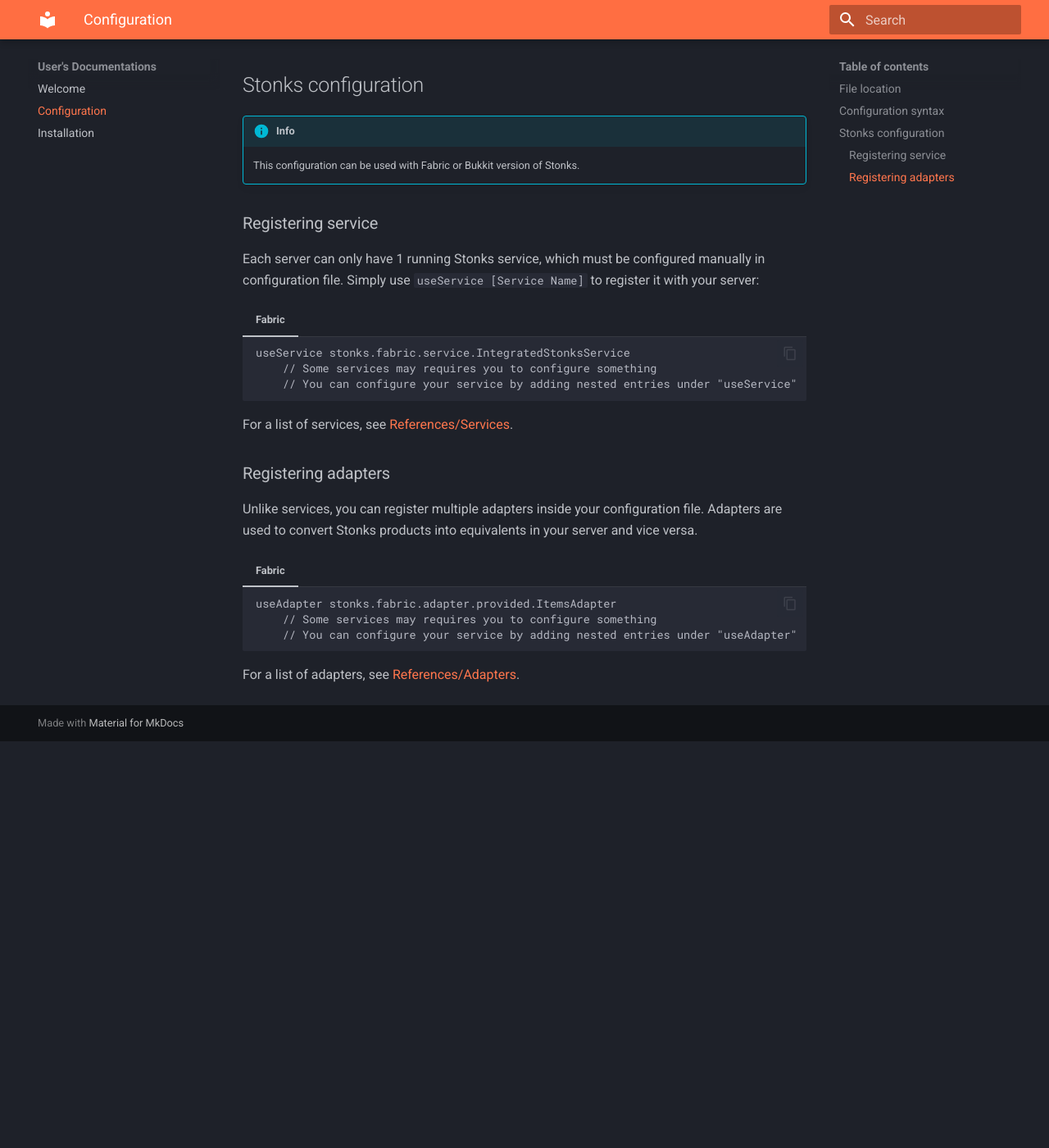
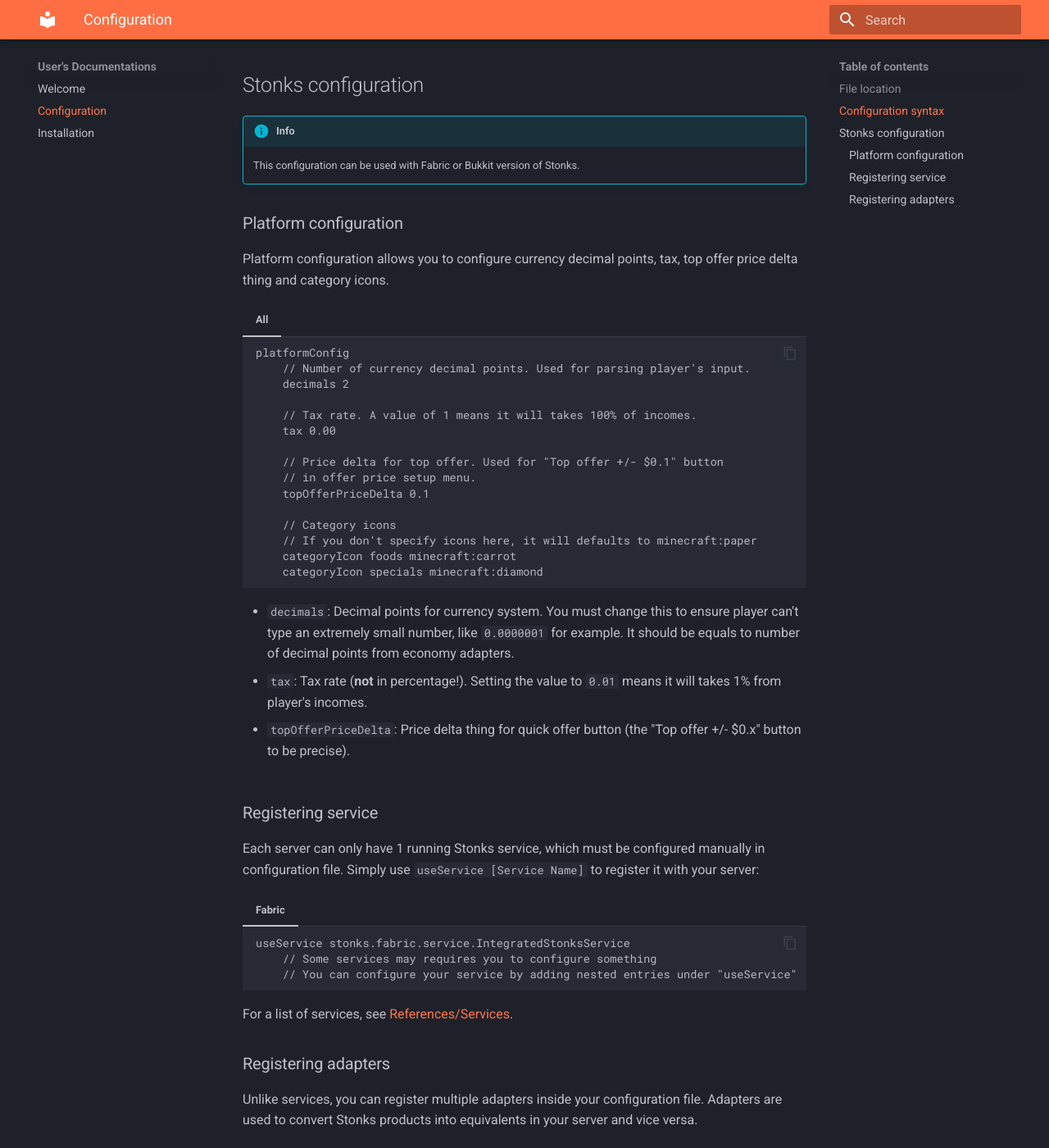
Before and after one commit to nahkd123/stonks, an MkDocs documentation site: the page built from docs/User's Documentations/Configuration.md, in a window 1280 px wide and 1400 px high, scrolled down 1006 px. Shown: the whole window at 82% size. Built offline with MkDocs 1.6.1 and Material for MkDocs 9.7.7, drawn with Linux system fonts in a browser that asks for light colours; before the commit the page ends 1910 px from its top, so only the background shows below that.

Commit message:
Update Configuration.md

````diff
--- a/docs/User's Documentations/Configuration.md
+++ b/docs/User's Documentations/Configuration.md
@@ -40,6 +40,32 @@ keyWithNoValue
 !!! info
     This configuration can be used with Fabric or Bukkit version of Stonks.
 
+### Platform configuration
+Platform configuration allows you to configure currency decimal points, tax, top offer price delta thing and category icons.
+
+=== "All"
+    ```naharaconfig
+    platformConfig
+        // Number of currency decimal points. Used for parsing player's input.
+        decimals 2
+
+        // Tax rate. A value of 1 means it will takes 100% of incomes.
+        tax 0.00
+
+        // Price delta for top offer. Used for "Top offer +/- $0.1" button
+        // in offer price setup menu.
+        topOfferPriceDelta 0.1
+
+        // Category icons
+        // If you don't specify icons here, it will defaults to minecraft:paper
+        categoryIcon foods minecraft:carrot
+        categoryIcon specials minecraft:diamond
+    ```
+
+    - `decimals`: Decimal points for currency system. You must change this to ensure player can't type an   extremely small number, like `0.0000001` for example. It should be equals to number of decimal points from    economy adapters.
+    - `tax`: Tax rate (**not** in percentage!). Setting the value to `0.01` means it will takes 1% from player's    incomes.
+    - `topOfferPriceDelta`: Price delta thing for quick offer button (the "Top offer +/- $0.x" button to be     precise).
+
 ### Registering service
 Each server can only have 1 running Stonks service, which must be configured manually in configuration file. Simply use `useService [Service Name]` to register it with your server:
 
````
